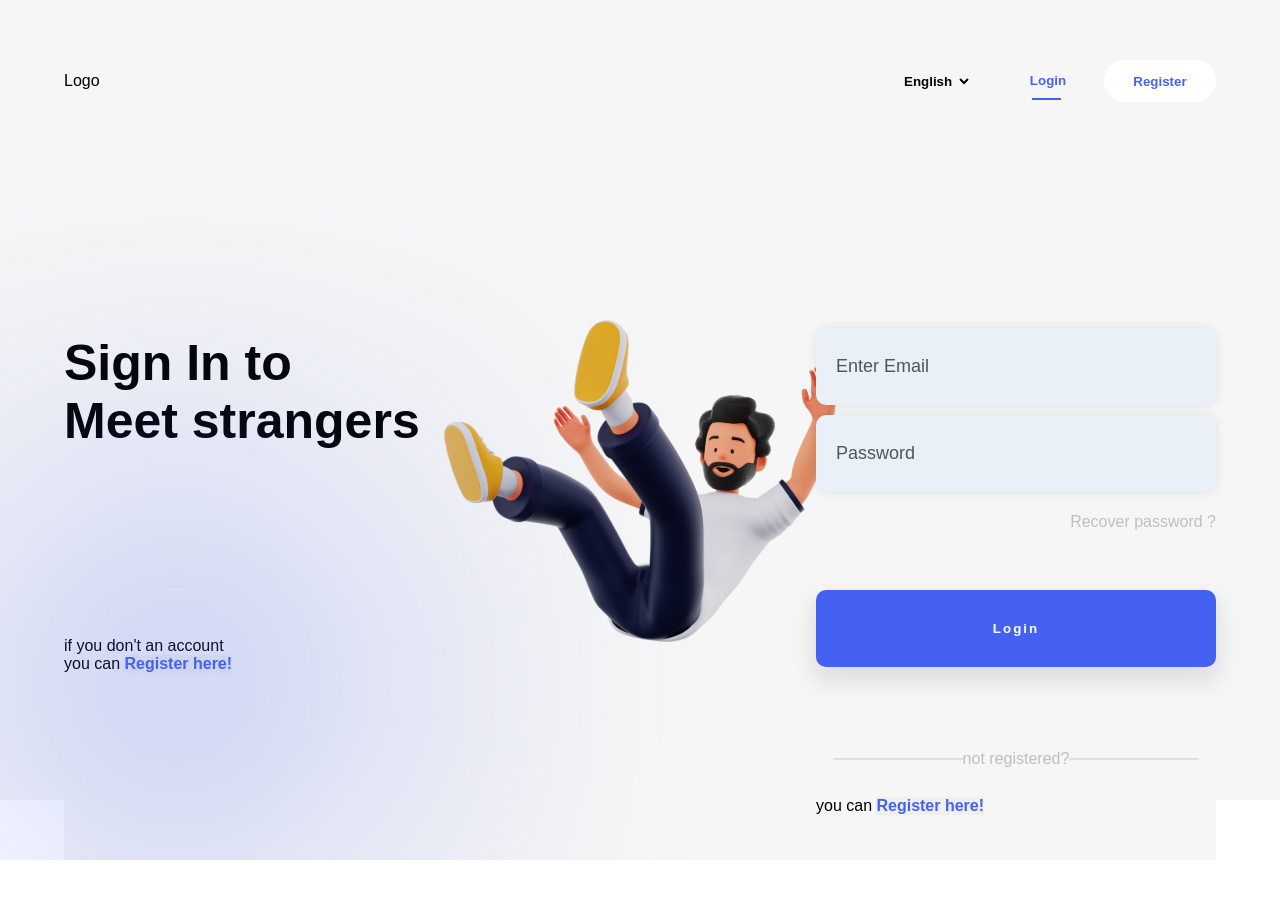
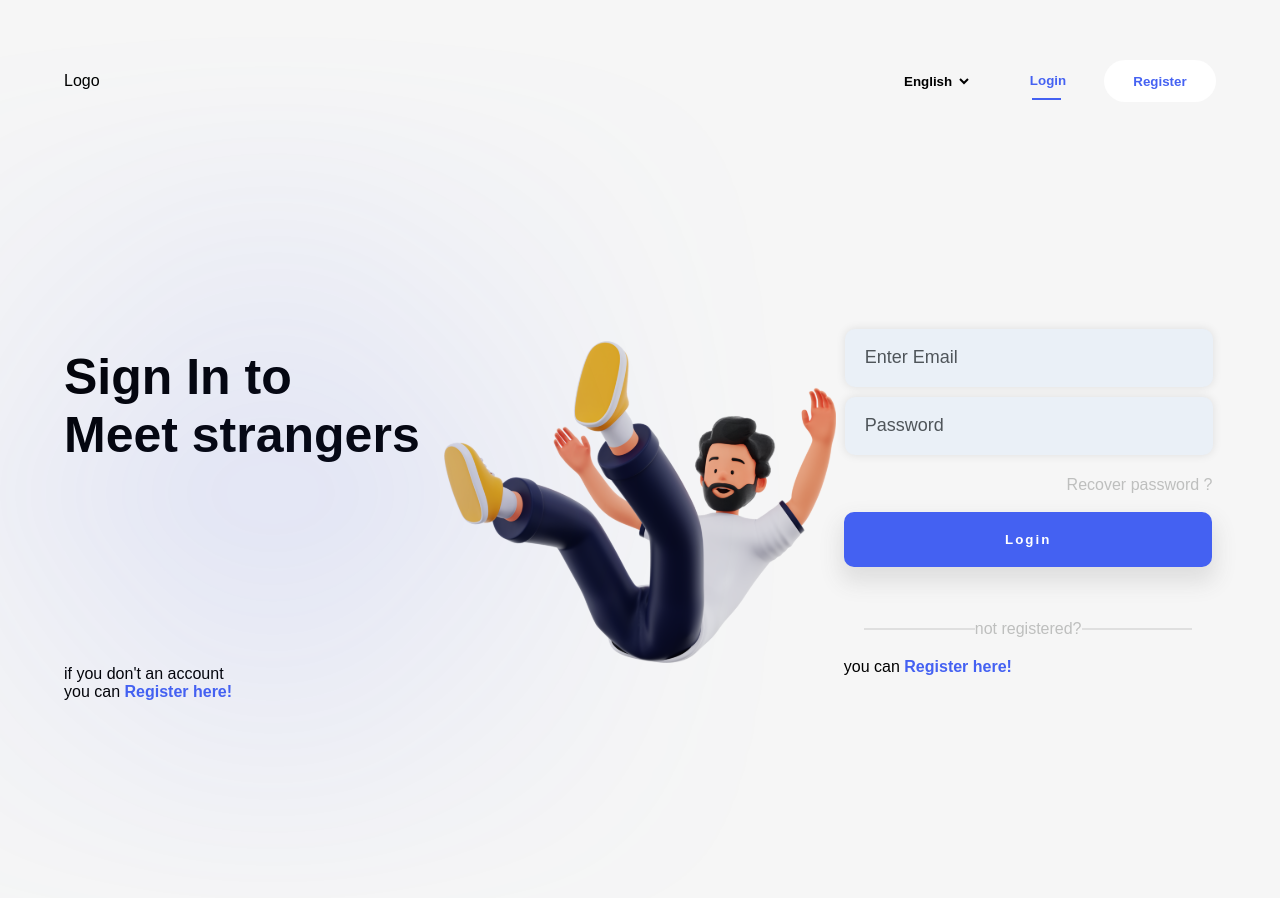
Before and after one commit to ahmadaurwahaj/avgo-client, a React (Create React App) app: page /login in a window 1280 px wide. Shown: the top 898 px of the page. Before the commit the page ends 860 px from the top, so only its background shows below. Built offline with nearby package versions, Linux system fonts and the light colour scheme.

Commit message:
login page Updated  UI

```diff
--- a/src/Pages/Components/Page/Login/index.js
+++ b/src/Pages/Components/Page/Login/index.js
@@ -41,7 +41,7 @@ function Login() {
             <b>
               <p >Sign In to</p>
               <p >Meet strangers</p>
-              <div className={style.bckColor}></div>
+
             </b>
           </div>
 
@@ -49,6 +49,7 @@ function Login() {
           <div className={style.regHere}>
             <p >
               <span>if you don't an account</span>
+              <div className={style.bckColor}></div>
             </p>
 
             <p >
--- a/src/Pages/Components/Page/Login/login.module.css
+++ b/src/Pages/Components/Page/Login/login.module.css
@@ -7,7 +7,6 @@
         display: flex;
         justify-content: center;
         width: 100%;
-        height: 100vh;
         font-family: 'Gilroy-Light', sans-serif;
         background-color: #f6f6f6;
     }
@@ -51,11 +50,10 @@
     .istItem{
         display: flex;
         flex-direction: column;
-        /* margin-top: 45px; */
-        /* justify-content:space-evenly; */
         justify-content:space-evenly;
         align-items: center;
         width: 33%;
+
 
     }
     .secItem{
@@ -63,17 +61,17 @@
     width: 34%;
     flex-direction:column;
     justify-content:center;
-    align-items: flex-start;
+    align-self: center;
     }
 
     .thrItem{
 display: flex;
-margin-top: 225px;
-width: 33%;
-/* height: 33vh; */
+width: 32%;
+height: 100vh;
 flex-direction: column;
-justify-content: flex-start;
-
+margin-left: 8px;
+justify-content: center;
+align-items: center;
 
 
     }
@@ -81,7 +79,6 @@ justify-content: flex-start;
     width: 100%;
     display: flex;
     flex-direction: column;
-    align-items: flex-end;
     background-color: #f6f6f6;
 }
     .logo{
@@ -175,13 +172,15 @@ justify-content: flex-start;
 }
 
 .bckColor{
-    width: 226px;
-    height: 226px;
+    width: 20%;
+    height: 13vh;
     background: #4461F2;
     filter: blur(158.5px);
     border-radius: 50px;
     position: absolute;
     bottom: 5px;
+    left: 145px;
+    top: 441px;
 
 
 }
@@ -204,8 +203,7 @@ justify-content: flex-start;
     }
 
 .enterEmail{
-    width:400px;
-       height: 77px;
+    width: 100%;
     border-style: none;
     margin-top: 1px;
     margin-left: 1px;
@@ -232,8 +230,7 @@ justify-content: flex-start;
     }
 
 .password{
-    width:400px;
-    height: 77px;
+    width: 100%;
     margin-bottom: 1px;
     margin-left: 1px;
     margin-top: 10px;
@@ -248,8 +245,7 @@ justify-content: flex-start;
 }
 
 .rec_pass{
-    width:400px;
-    height: 77px;
+    width: 100%;
     color: #bebfbe;
     font-family:sans-serif;
     display: flex;
@@ -257,8 +253,8 @@ justify-content: flex-start;
     margin-top: 20px;
 }
 .loginBtn{
-    width: 400px;
-    height: 77px;
+    width: 100%;
+    padding: 20px;
     border-radius: 10px;
     background-color: var(--color-mediumslateblue);
     background-color: #4461f2;
@@ -266,14 +262,14 @@ justify-content: flex-start;
     font-family: 'Gilroy-Bold', sans-serif;
     letter-spacing: 2px;
     font-style: normal;
+    margin-top: 18px;
     border-style: none;
     border-color: #bebfbe;
     box-shadow: 0 12px 21px 4px rgba(223,223,223);
 
 }
 .notRegistered{
-    width: 400px;
-    height: 77px;
+    width: 100%;
     display: flex;
     align-items: center;
     justify-content: center;
@@ -287,7 +283,7 @@ justify-content: flex-start;
     content:" ";
     display: block;
     height: 2px;
-    width: 130px;
+    width: 30%;
     top: 50%;
     left: 0;
     background: #DFDFDF;
@@ -295,7 +291,7 @@ justify-content: flex-start;
 .notRegistered::after{
     content:" ";
     height: 2px;
-    width: 130px;
+    width: 30%;
     background: #DFDFDF;
     display: block;
     top: 50%;
@@ -303,13 +299,13 @@ justify-content: flex-start;
 }
 
 .regs_here{
-    width: 400px;
-    height: 63px;
+    width: 100%;
     display: flex;
     justify-content: flex-start;
     background-color:#bebfbe;
     border: none;
     background: none;
+    background-color: #f6f6f6;
 
 }
 .you-can{
@@ -322,10 +318,13 @@ justify-content: flex-start;
     border: none;
     color: #4461f2;
     font-weight: bold;
+    background-color: #f6f6f6;
 }
 .register_Here2{
     font-size: medium;
     border: none;
     color: #4461f2;
     font-weight: bold;
+    background-color: #f6f6f6;
+    margin-top: 20px;
 }
```
